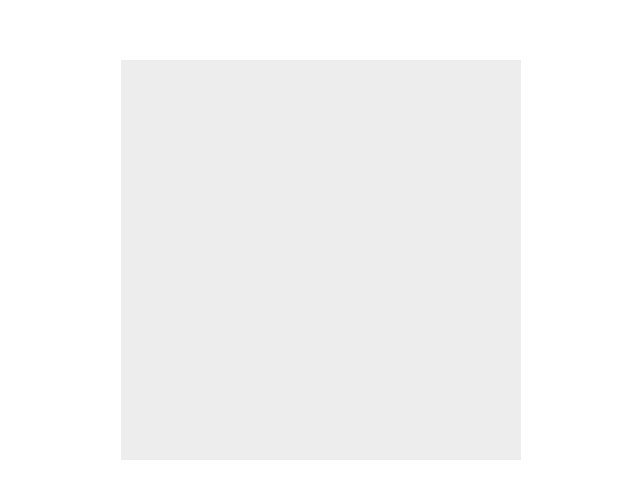
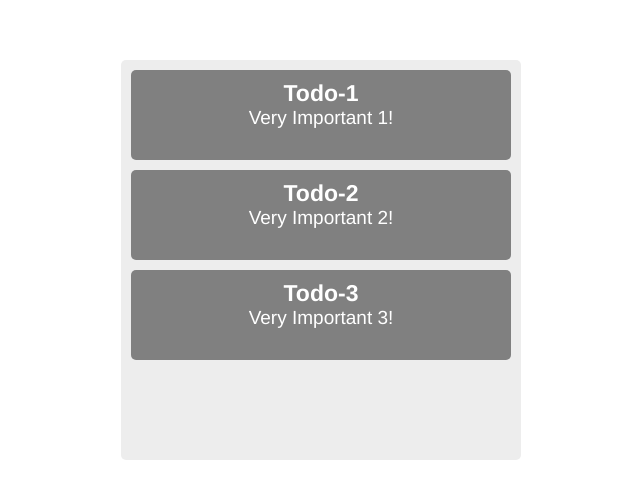
Before and after one commit to blackbird71SR/Vue-Todo-App, a Vue app: page / in a window 1280 px wide. Shown: the top 498 px of the page, without its empty margins (319-959 px from the left). Built offline with nearby package versions, Linux system fonts and the light colour scheme.

Commit message:
Create todo continer and apply styling

```diff
--- a/src/App.vue
+++ b/src/App.vue
@@ -1,7 +1,28 @@
 <template>
   <div id="app">
     <div class="todo-wrapper">
-      <div class="todo-container"></div>
+      <div class="todo-container">
+        <div class="todo-list">
+          <div class="todo-item">
+            <div class="todo-item-container">
+              <div class="todo-item-content-title">Todo-1</div>
+              <div class="todo-item-content-description">Very Important 1!</div>
+            </div>
+          </div>
+          <div class="todo-item">
+            <div class="todo-item-container">
+              <div class="todo-item-content-title">Todo-2</div>
+              <div class="todo-item-content-description">Very Important 2!</div>
+            </div>
+          </div>
+          <div class="todo-item">
+            <div class="todo-item-container">
+              <div class="todo-item-content-title">Todo-3</div>
+              <div class="todo-item-content-description">Very Important 3!</div>
+            </div>
+          </div>
+        </div>
+      </div>
     </div>
   </div>
 </template>
@@ -31,6 +52,23 @@ export default {
   width:400px;
   min-height: 400px;
   background-color: #ededed;
+  border-radius: 5px;
+}
+.todo-item{
+  background-color: gray;
+  min-height:70px;
+  margin: 10px;
+  padding: 10px;
+  color: white;
+  border-radius: 5px;
+  font-size: 23px;
+}
 
+.todo-item-content-title{
+  font-weight: bold;
+}
+
+.todo-item-content-description{
+  font-size: 19px;
 }
 </style>
```
